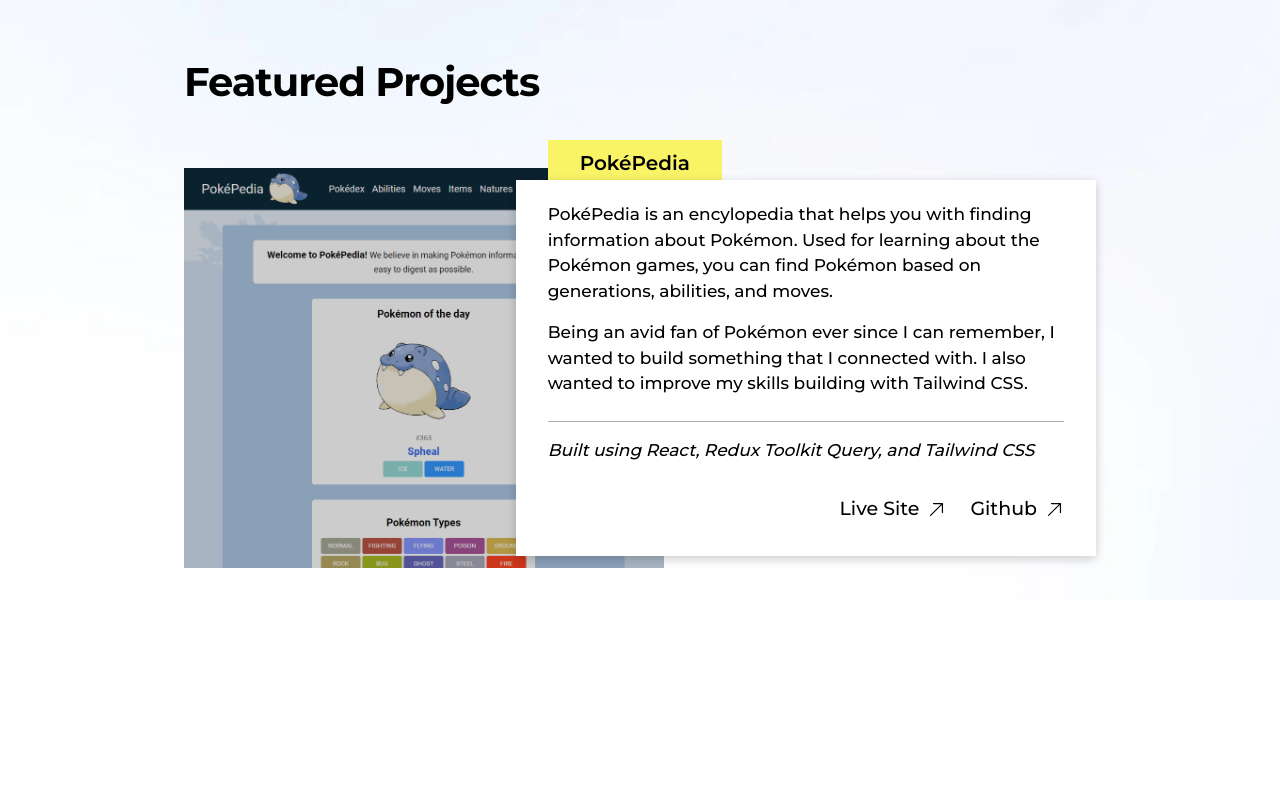
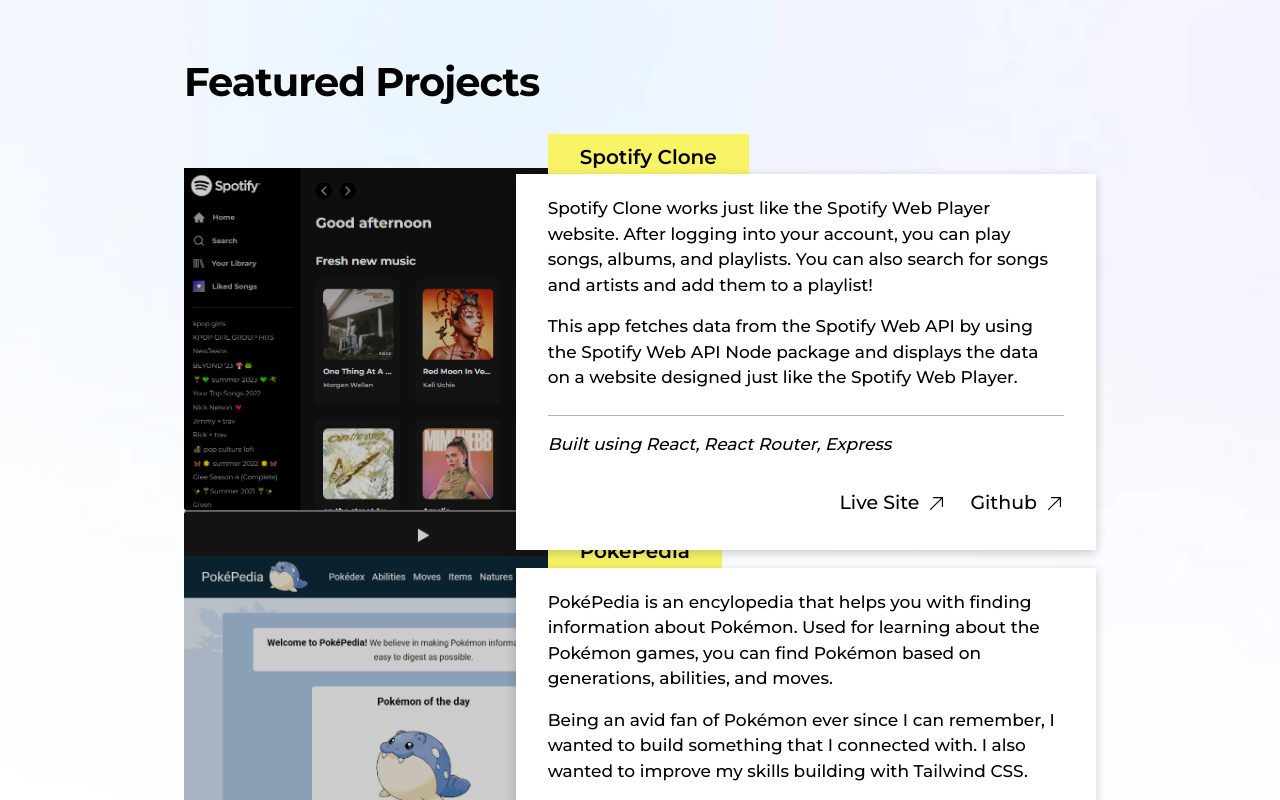
Before and after one commit to travistn/portfolio, a Next.js app: page / in a window 1280 px wide. Shown: the part 680-1480 px from the top of the page. Before the commit the page ends 1280 px from the top, so only its background shows below. Built offline with nearby package versions, Linux system fonts and the light colour scheme.

Commit message:
Added another project

```diff
--- a/constants/index.js
+++ b/constants/index.js
@@ -43,6 +43,17 @@
 
 export const projects = [
   {
+    name: 'Spotify Clone',
+    description1:
+      'Spotify Clone works just like the Spotify Web Player website. After logging into your account, you can play songs, albums, and playlists. You can also search for songs and artists and add them to a playlist!',
+    description2:
+      'This app fetches data from the Spotify Web API by using the Spotify Web API Node package and displays the data on a website designed just like the Spotify Web Player.',
+    technologies: 'React, React Router, Express',
+    liveUrl: 'https://github.com/travistn/spotify-clone',
+    githubUrl: 'https://github.com/travistn/spotify-clone',
+    image: '/spotify-clone.png',
+  },
+  {
     name: 'PokéPedia',
     description1:
       'PokéPedia is an encylopedia that helps you with finding information about Pokémon. Used for learning about the Pokémon games, you can find Pokémon based on generations, abilities, and moves.',
```
